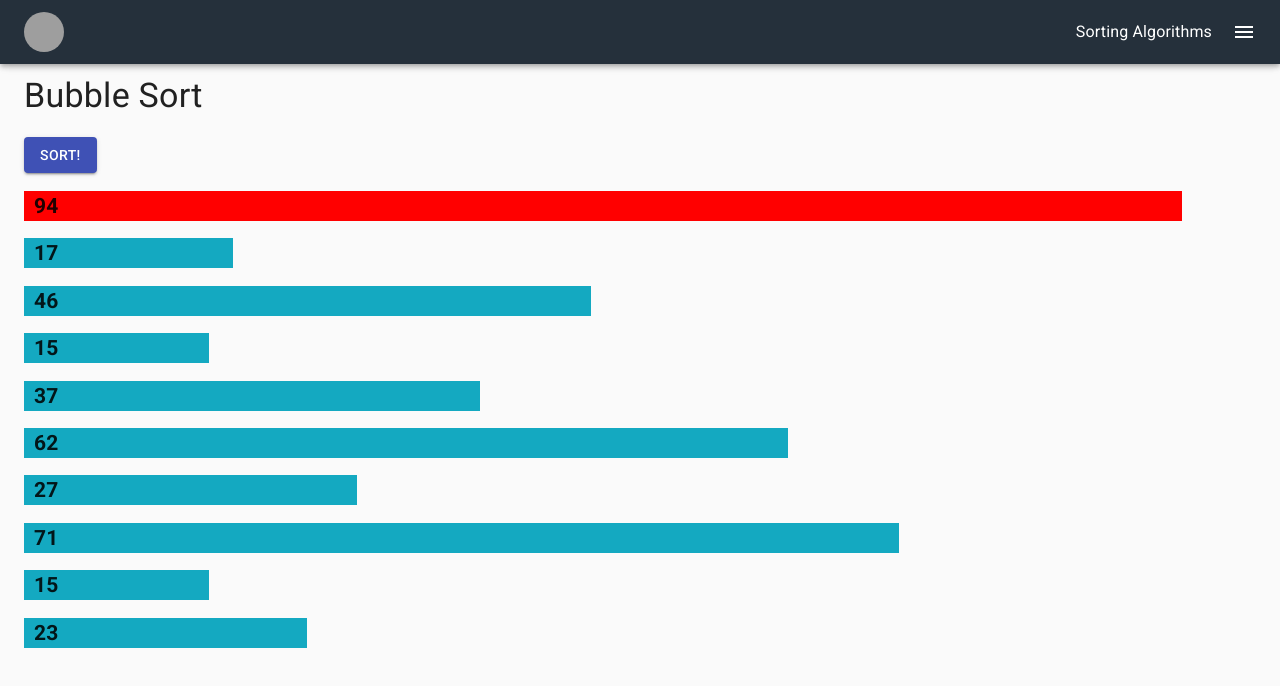
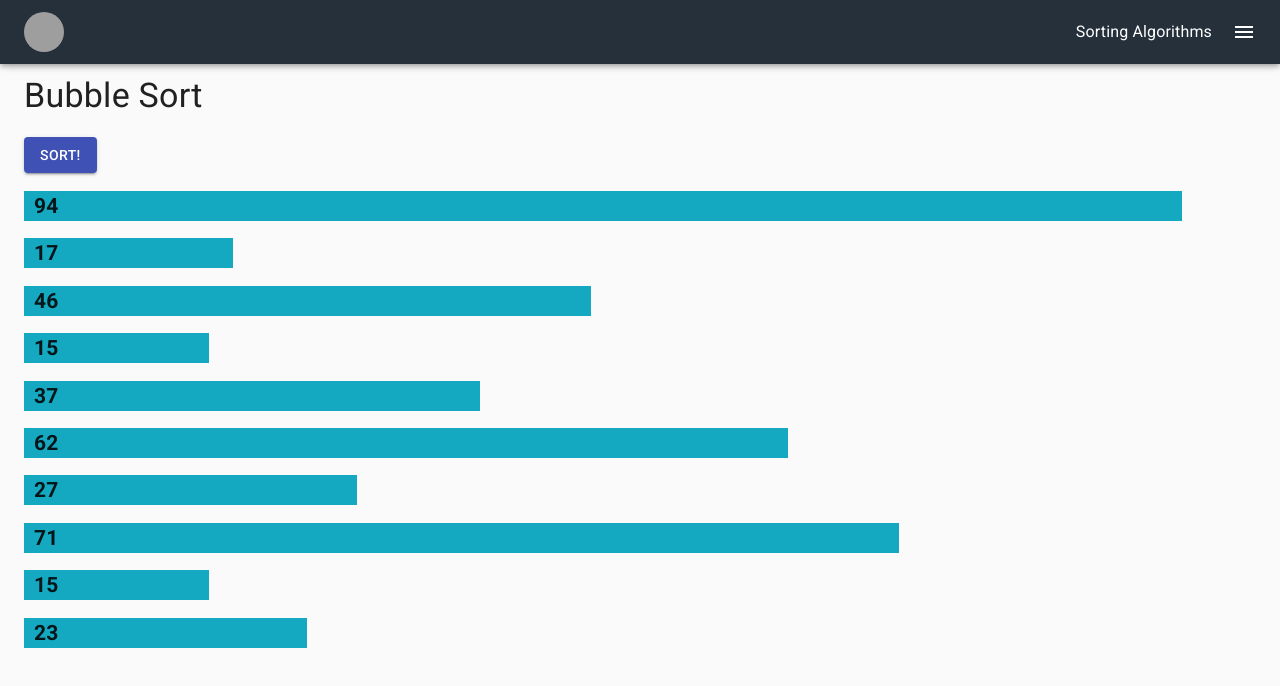
Before and after one commit to diegodominguez3/sorting-algorithms-animation, a React (Create React App) app: page / in a window 1280 px wide. Shown: the top 686 px of the page. Built offline with nearby package versions, Linux system fonts and the light colour scheme; grey boxes are pictures that could not be loaded.

Commit message:
revert last change

```diff
--- a/src/components/DataBar.js
+++ b/src/components/DataBar.js
@@ -6,7 +6,7 @@ class DataBar extends React.Component {
     const Bar = styled.div`
         height: 30px;
         width: ${this.props.barValue}%;
-        background: ${this.props.isCurrent ? 'red' : '#14A9C1'};
+        background: #14A9C1;
     `;
         return (
             <Bar>
--- a/src/components/SortDataBody.js
+++ b/src/components/SortDataBody.js
@@ -44,8 +44,7 @@ class SortDataBody extends React.Component {
     return (
       this.props.data.array.map((el, index) => {
         return (
-          <DataBar key={index} id={index} barValue={el}
-          isCurrent= {index === this.props.data.currentIndex}>
+          <DataBar key={index} id={index} barValue={el} >
             <h1>{el}</h1>
           </DataBar>
         );
```
